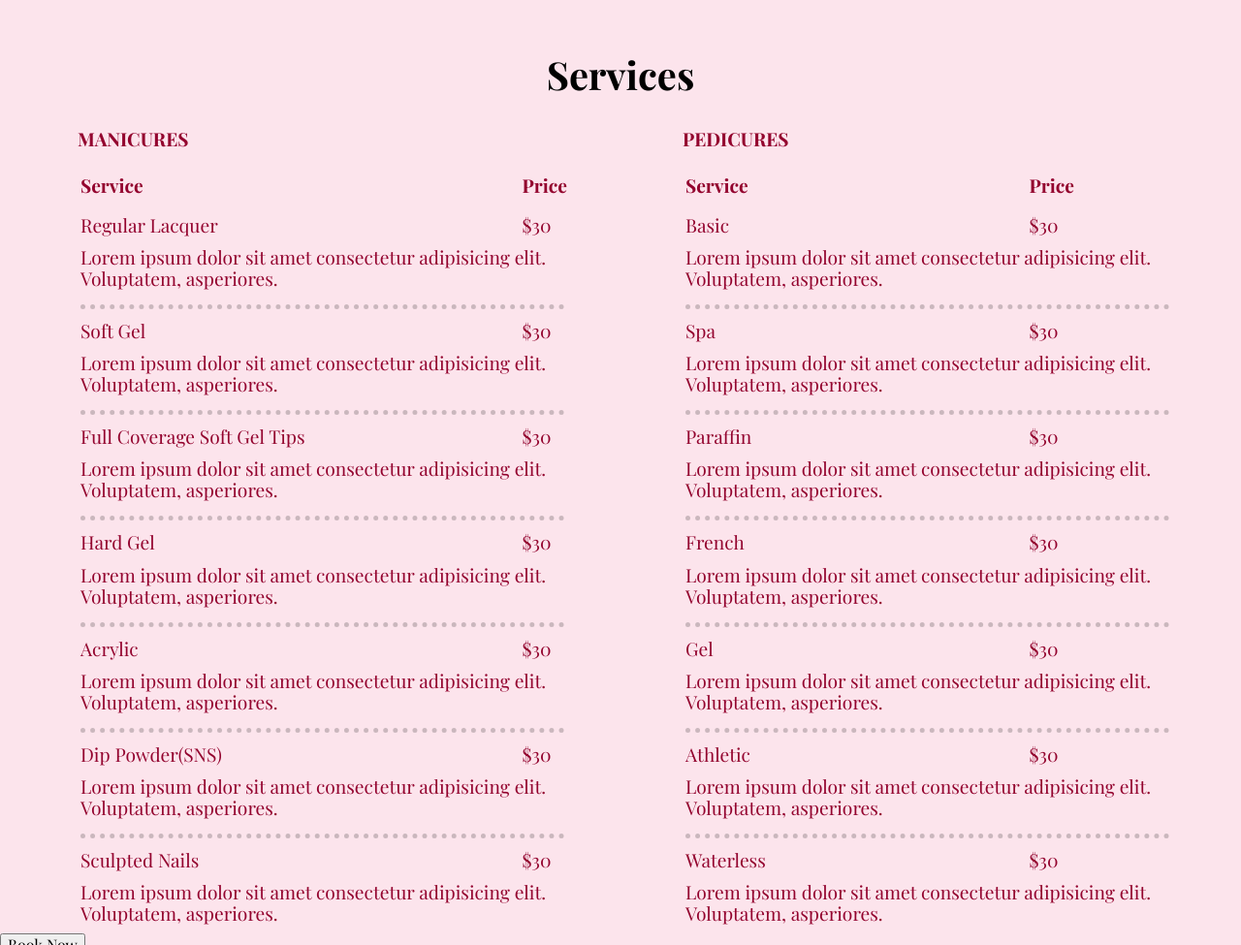
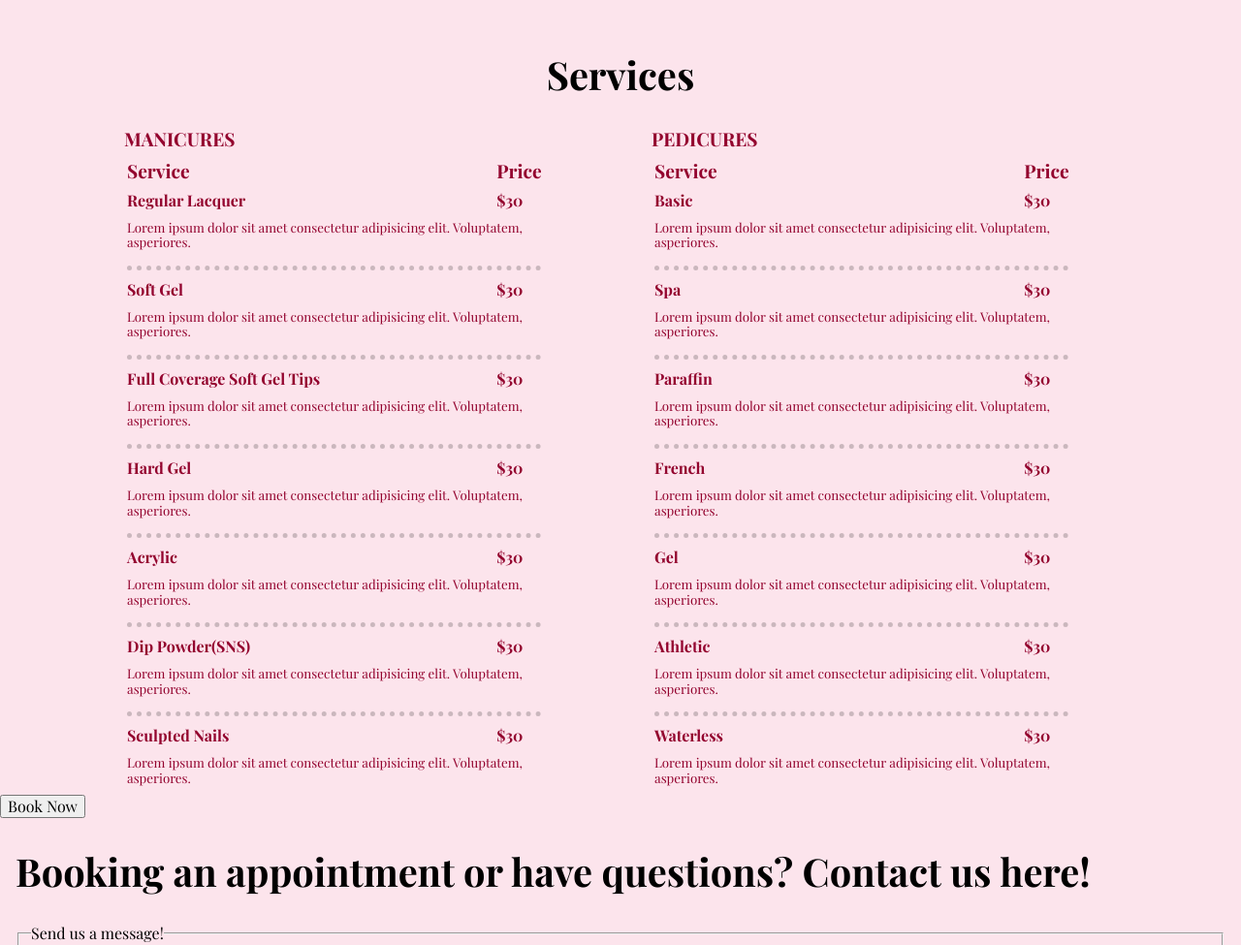
Before and after one commit to Tailsxz/HairSalonMockup, a website built with webpack: page index.html in a window 1280 px wide. Shown: the part 2220-3195 px from the top of the page at 97% size. Built offline with nearby package versions, Linux system fonts and the light colour scheme; a web font is replaced by a local one.

Commit message:
Actually fixed the spacing issue now, the caption was filling in the whole width as a block, set a width on the caption to fit content

```diff
--- a/assets/css/style.css
+++ b/assets/css/style.css
@@ -306,16 +306,20 @@ nav {
 
 /* Services Styling */
 .services .container {
+  width: 80%;
   display: flex;
+  justify-content: space-between;
+  gap: 4rem;
 }
 
-.service {
-  margin-left: 4rem;
+.service th:first-child {
+  width: 80%;
 }
 
 .services h2 {
   text-align: center;
 }
+
 
 .service,
 .service tr:first-child {
@@ -333,8 +337,15 @@ td {
   font-size: var(--fs-smedium);
 }
 
-th {
-  padding-block: 1rem;
+td[data-cell="service"],
+td[data-cell="price"] {
+  font-size: var(--fs-small);
+  font-weight: 700;
+}
+
+td[data-cell="description"],
+td[data-cell="description-last"] {
+  font-size: var(--fs-xsmall);
 }
 
 td[data-cell="description"]::after {
@@ -346,6 +357,7 @@ td[data-cell="description"]::after {
 }
 
 caption {
+  width: fit-content;
   text-align: left;
   font-weight: 700;
   text-transform: uppercase;
```
